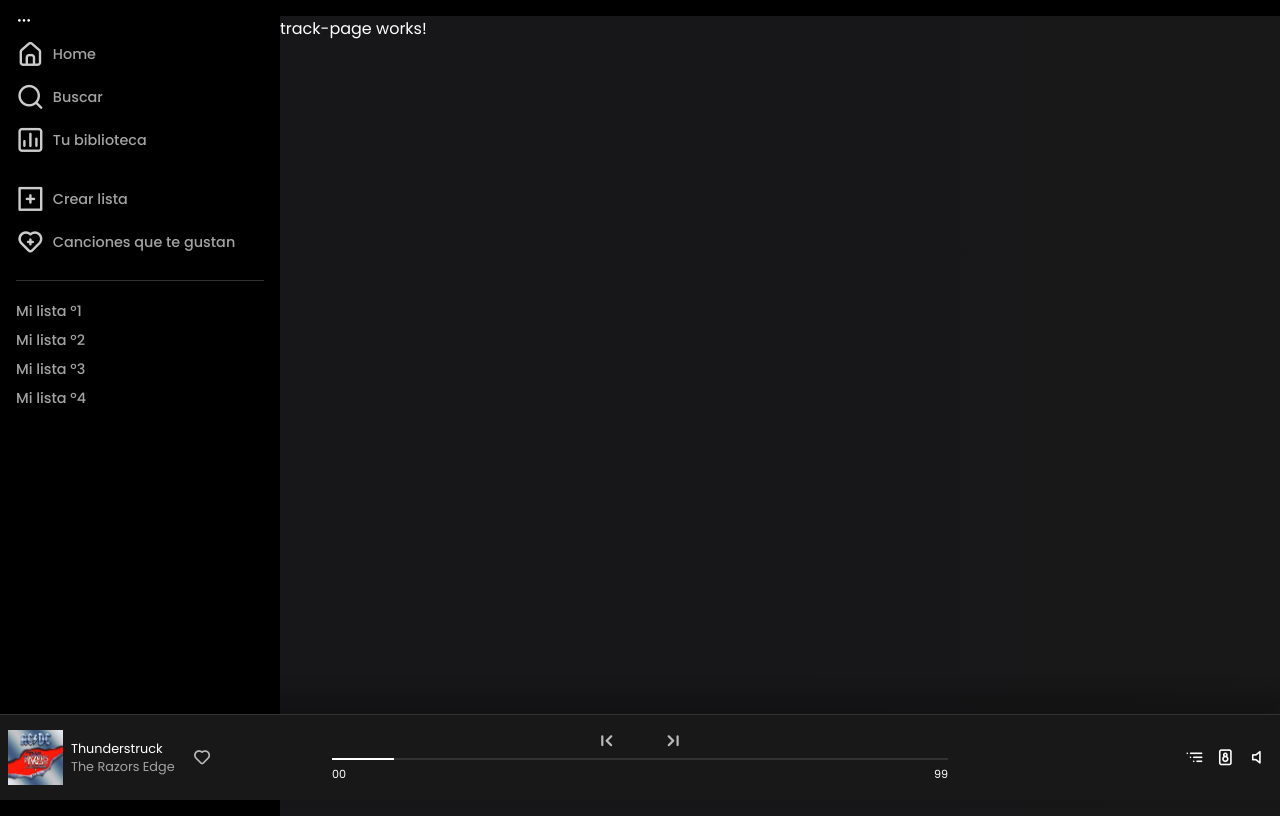
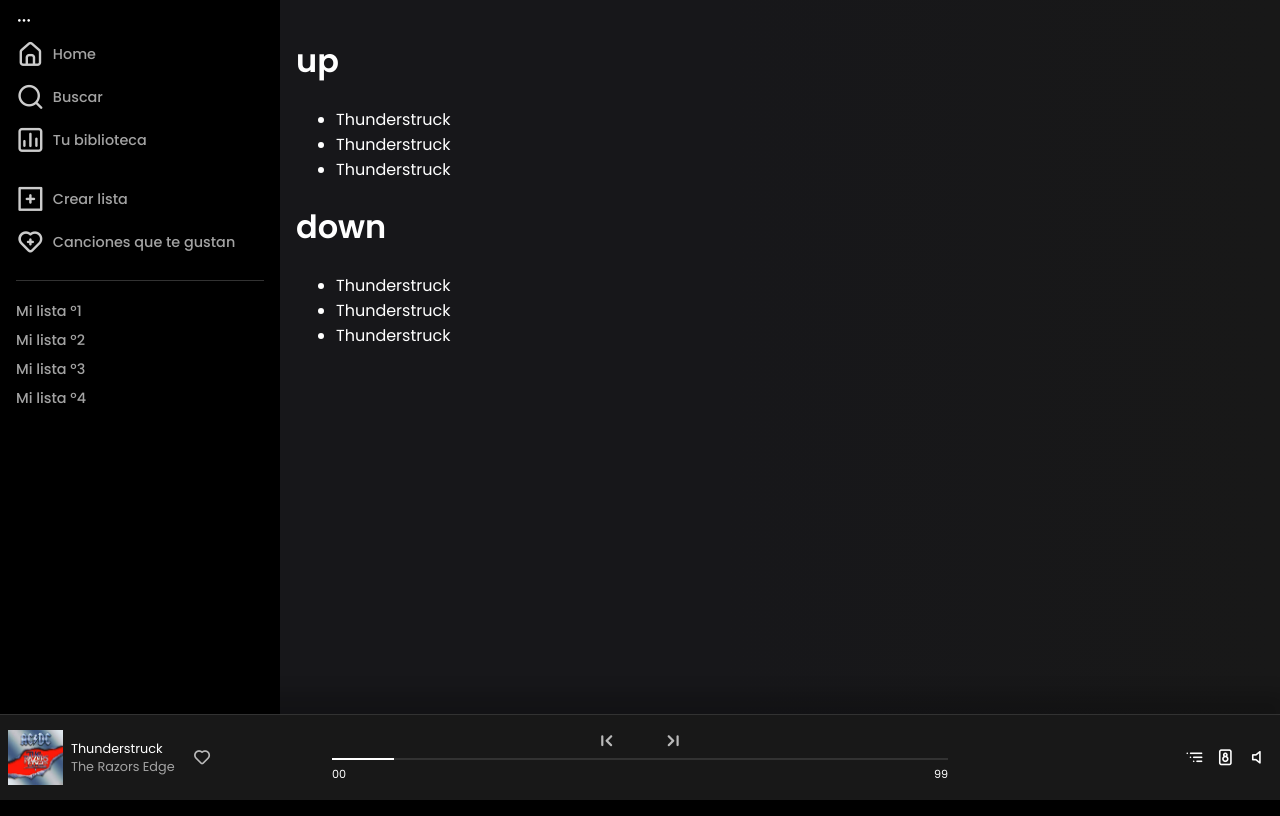
Before and after one commit to aguilardc/spotify-clone, an Angular app: page /tracks in a window 1280 px wide. Built offline with nearby package versions, Linux system fonts and the light colour scheme.

Commit message:
add section generic

```diff
--- a/src/app/modules/tracks/pages/track-page/track-page.component.html
+++ b/src/app/modules/tracks/pages/track-page/track-page.component.html
@@ -1 +1,12 @@
-<p>track-page works!</p>
+<div class="tracks-page">
+  <app-section-generic
+    [dataTracks]="mockTrackList"
+    [mode]="'small'"
+    [title]="'up'"
+  ></app-section-generic>
+  <app-section-generic
+    [dataTracks]="mockTrackList"
+    [mode]="'big'"
+    [title]="'down'"
+  ></app-section-generic>
+</div>
--- a/src/app/modules/tracks/pages/track-page/track-page.component.scss
+++ b/src/app/modules/tracks/pages/track-page/track-page.component.scss
@@ -0,0 +1,3 @@
+.tracks-page{
+  padding: 1rem;
+}
--- a/src/app/modules/tracks/pages/track-page/track-page.component.ts
+++ b/src/app/modules/tracks/pages/track-page/track-page.component.ts
@@ -1,4 +1,4 @@
-import { Component } from '@angular/core';
+import {Component} from '@angular/core';
 
 @Component({
   selector: 'app-track-page',
@@ -6,5 +6,15 @@ import { Component } from '@angular/core';
   styleUrls: ['./track-page.component.scss']
 })
 export class TrackPageComponent {
-
+  mockTrackList = [
+    {
+      name: 'Thunderstruck'
+    },
+    {
+      name: 'Thunderstruck'
+    },
+    {
+      name: 'Thunderstruck'
+    }
+  ]
 }
--- a/src/app/modules/tracks/tracks.module.ts
+++ b/src/app/modules/tracks/tracks.module.ts
@@ -2,6 +2,7 @@ import { NgModule } from '@angular/core';
 import { CommonModule } from '@angular/common';
 import {TracksRoutingModule} from "@modules/tracks/tracks-routing.module";
 import { TrackPageComponent } from './pages/track-page/track-page.component';
+import {SharedModule} from "@shared/shared.module";
 
 
 
@@ -12,7 +13,8 @@ import { TrackPageComponent } from './pages/track-page/track-page.component';
   ],
   imports: [
     CommonModule,
-    TracksRoutingModule
+    TracksRoutingModule,
+    SharedModule
   ]
 })
 export class TracksModule { }
--- /dev/null
+++ b/src/app/shared/components/card-player/card-player.component.html
@@ -0,0 +1 @@
+<p>card-player works!</p>
--- /dev/null
+++ b/src/app/shared/components/section-generic/section-generic.component.html
@@ -0,0 +1,11 @@
+<div class="section--generic">
+  <h1 class="section--generic__title">{{ title }}</h1>
+  <div class="section--generic__player--zone">
+    <ul class="player--list" [ngClass]="{'card-small': mode === 'small', 'card-big':mode === 'big' }">
+      <li *ngFor="let player of dataTracks">
+        {{ player.name}}
+        <!--        <app-card-player></app-card-player>-->
+      </li>
+    </ul>
+  </div>
+</div>
```
Also changed, not shown: src/app/shared/components/card-player/card-player.component.ts (added, +10 -0 lines), src/app/shared/components/section-generic/section-generic.component.ts (added, +12 -0 lines), src/app/shared/shared.module.ts (+8 -2 lines), src/app/shared/components/card-player/card-player.component.scss (added), src/app/shared/components/section-generic/section-generic.component.scss (added), 2 other files (tests, documents, lock files or other folders).
